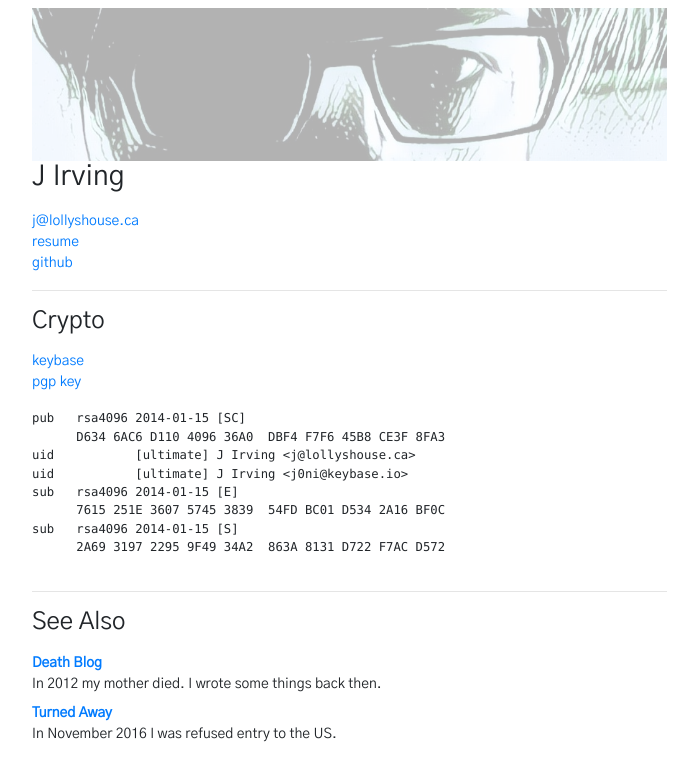
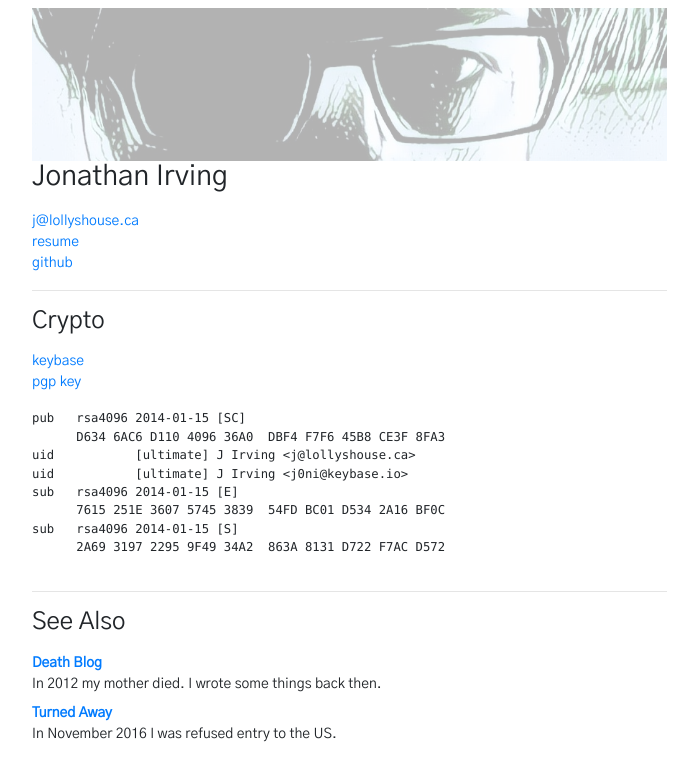
Before and after one commit to j0ni/j0ni.github.io, a Jekyll site: the page built from index.html, in a window 1280 px wide. Shown: the top 781 px of the page, without its empty margins (148-846 px from the left). Built offline with Jekyll 4.4.1, drawn with Linux system fonts in a browser that asks for light colours.

Commit message:
Don't be so vain

```diff
--- a/index.html
+++ b/index.html
@@ -6,7 +6,7 @@ layout: page
   <div class="col-md-7">
     <section class="index-top-section">
       <img src="/images/eyes2.jpg"/>
-      <h3>J Irving</h3>
+      <h3>Jonathan Irving</h3>
       <p>
         <ul class="list-unstyled">
           <li><a href="mailto:j@lollyshouse.ca">j@lollyshouse.ca</a></li>
```
